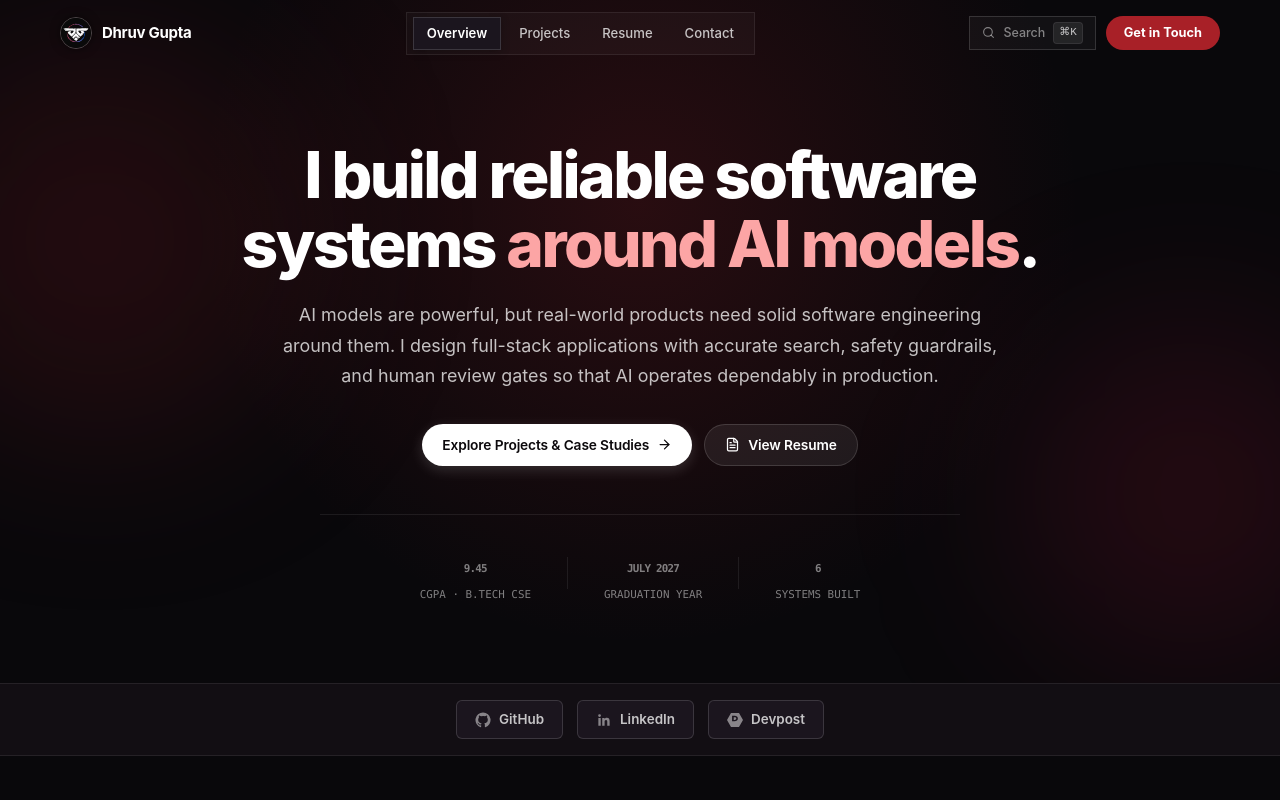
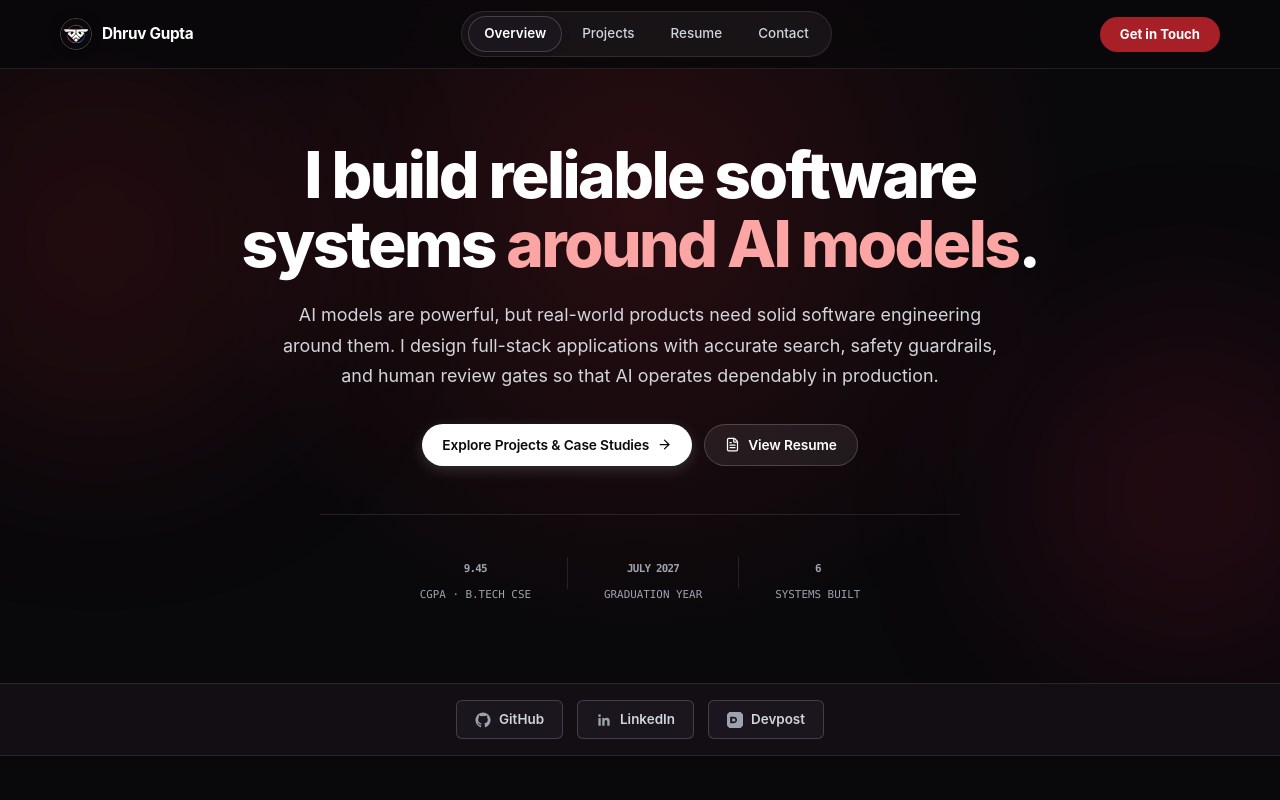
Before and after one commit to Dhruvg334/dhruv-gupta-portfolio, a React (Vite) app: page / in a window 1280 px wide. Shown: the top 800 px of the page. Built offline with nearby package versions, Linux system fonts and the light colour scheme; a web font is replaced by a local one.

Commit message:
fix: fix projects page hero layout, upgrade typography contrast, improve devpost icon, refine navbar shape, and remove footer tagline

```diff
--- a/src/App.tsx
+++ b/src/App.tsx
@@ -72,7 +72,7 @@
         Skip to main content
       </a>
 
-      <Navbar onOpenCommandPalette={() => setCmdOpen(true)} />
+      <Navbar />
 
       <main id="main-content">
         <Suspense fallback={<PageLoadingFallback />}>
--- a/src/components/Footer.tsx
+++ b/src/components/Footer.tsx
@@ -39,10 +39,6 @@
             <DevpostMark size={14} /> Devpost
           </a>
         </div>
-
-        <p className="footer-copy">
-          Designed with clean architecture and verifiable systems engineering.
-        </p>
       </div>
     </footer>
   )
--- a/src/components/Navbar.tsx
+++ b/src/components/Navbar.tsx
@@ -1,12 +1,8 @@
 import { useState, useEffect } from 'react'
 import { NavLink, Link, useLocation } from 'react-router-dom'
 import { motion } from 'motion/react'
-import { Menu, X, ArrowRight, Search } from 'lucide-react'
+import { Menu, X, ArrowRight } from 'lucide-react'
 import avatarSvg from '../assets/avatar.svg'
-
-interface NavbarProps {
-  onOpenCommandPalette?: () => void
-}
 
 const navItems = [
   { path: '/', label: 'Overview', end: true },
@@ -15,7 +11,7 @@
   { path: '/contact', label: 'Contact', end: false, preload: () => import('../pages/ContactPage') },
 ]
 
-export function Navbar({ onOpenCommandPalette }: NavbarProps) {
+export function Navbar() {
   const [scrolled, setScrolled] = useState(false)
   const [menuOpen, setMenuOpen] = useState(false)
   const location = useLocation()
@@ -66,18 +62,6 @@
           })}
 
           <div className="nav-actions-mobile">
-            {onOpenCommandPalette && (
-              <button
-                type="button"
-                className="btn btn--secondary mobile-cmd-btn"
-                onClick={() => {
-                  setMenuOpen(false)
-                  onOpenCommandPalette()
-                }}
-              >
-                <Search size={14} /> Quick Search (⌘K)
-              </button>
-            )}
             <Link
               to="/contact"
               className="btn btn--primary"
@@ -89,20 +73,6 @@
         </nav>
 
         <div className="header-desktop-actions">
-          {onOpenCommandPalette && (
-            <button
-              type="button"
-              className="header-cmd-trigger"
-              onClick={onOpenCommandPalette}
-              title="Open Command Palette (Ctrl+K / ⌘K)"
-              aria-label="Open Command Palette"
-            >
-              <Search size={13} />
-              <span className="cmd-hint-text">Search</span>
-              <kbd className="cmd-key-badge">⌘K</kbd>
-            </button>
-          )}
-
           <Link to="/contact" className="header-contact-btn">
             Get in Touch
           </Link>
--- a/src/components/SocialIcons.tsx
+++ b/src/components/SocialIcons.tsx
@@ -43,7 +43,7 @@
       fill="currentColor"
       className={className}
     >
-      <path d="M6.002 1.61 0 12.016l6.002 10.374h11.996L24 12.016 17.998 1.61H6.002Zm1.593 4.084h3.947c2.747 0 4.762 1.499 4.762 4.195 0 2.645-2.054 4.143-4.823 4.143H7.595V5.694Zm2.482 2.185v4.062h1.465c1.444 0 2.373-.807 2.373-2.031 0-1.225-.929-2.031-2.373-2.031H10.077Z" />
+      <path d="M0 3.6 3.6 0h16.8L24 3.6v16.8L20.4 24H3.6L0 20.4V3.6zm4.8 3.6v9.6h4.8c3.2 0 5.4-1.8 5.4-4.8s-2.2-4.8-5.4-4.8H4.8zm3 2.4h1.8c1.8 0 3 1 3 2.4s-1.2 2.4-3 2.4H7.8V9.6z" />
     </svg>
   )
 }
--- a/src/styles.css
+++ b/src/styles.css
@@ -11,15 +11,16 @@
   --bg-input: #151017;
 
   /* Borders & Dividers */
-  --border-subtle: rgba(255, 255, 255, 0.08);
-  --border-medium: rgba(255, 255, 255, 0.14);
-  --border-strong: rgba(255, 255, 255, 0.24);
-  --border-highlight: rgba(255, 255, 255, 0.35);
+  --border-subtle: rgba(255, 255, 255, 0.1);
+  --border-medium: rgba(255, 255, 255, 0.18);
+  --border-strong: rgba(255, 255, 255, 0.28);
+  --border-highlight: rgba(255, 255, 255, 0.4);
 
   /* Accent Colors */
   --accent-red: #e65345;
   --accent-crimson: #a82027;
   --accent-ruby: #e11d48;
+  --accent-light: #fca5a5;
 
   /* Status Colors */
   --emerald: #10b981;
@@ -31,11 +32,11 @@
   --rose: #f43f5e;
   --rose-bg: rgba(244, 63, 94, 0.12);
 
-  /* Text Colors */
+  /* Text Colors - High Readability & Contrast */
   --text-primary: #ffffff;
-  --text-secondary: rgba(255, 255, 255, 0.75);
-  --text-muted: rgba(255, 255, 255, 0.48);
-  --text-faint: rgba(255, 255, 255, 0.3);
+  --text-secondary: #d1d5db;
+  --text-muted: #9ca3af;
+  --text-faint: #6b7280;
 
   /* Fonts & Geometry */
   --mono: 'DM Mono', ui-monospace, SFMono-Regular, Menlo, monospace;
@@ -45,6 +46,7 @@
   --radius-md: 12px;
   --radius-lg: 18px;
   --radius-xl: 24px;
+  --radius-full: 9999px;
 }
 
 /* Global Reset */
@@ -262,24 +264,27 @@
   font-size: 0.92rem;
 }
 
-/* Site Header / Minimal Navigation */
+/* Site Header / Minimal Floating Navbar */
 .site-header {
   position: fixed;
   inset: 0 0 auto;
   z-index: 300;
-  transition: background 0.25s ease, border-color 0.25s ease, backdrop-filter 0.25s ease;
-  border-bottom: 1px solid transparent;
+  background: rgba(9, 8, 11, 0.8);
+  backdrop-filter: blur(20px);
+  -webkit-backdrop-filter: blur(20px);
+  border-bottom: 1px solid var(--border-subtle);
+  transition: all 0.25s ease;
 }
 
 .site-header--scrolled {
-  background: rgba(9, 8, 11, 0.88);
-  border-bottom-color: var(--border-subtle);
-  backdrop-filter: blur(16px);
+  background: rgba(9, 8, 11, 0.94);
+  border-bottom-color: var(--border-medium);
+  box-shadow: 0 4px 24px rgba(0, 0, 0, 0.4);
 }
 
 .nav-shell {
   width: min(var(--shell), calc(100% - 48px));
-  height: 66px;
+  height: 68px;
   margin: 0 auto;
   display: flex;
   align-items: center;
@@ -291,6 +296,7 @@
   display: inline-flex;
   align-items: center;
   gap: 10px;
+  text-decoration: none;
 }
 
 .brand-avatar {
@@ -303,7 +309,7 @@
 }
 
 .brand-name {
-  font-size: 0.94rem;
+  font-size: 0.96rem;
   font-weight: 700;
   letter-spacing: -0.02em;
   color: #fff;
@@ -313,9 +319,9 @@
   display: flex;
   align-items: center;
   gap: 4px;
-  background: rgba(255, 255, 255, 0.03);
+  background: rgba(255, 255, 255, 0.05);
   padding: 4px 6px;
-  border-radius: var(--radius-full);
+  border-radius: 999px;
   border: 1px solid var(--border-subtle);
 }
 
@@ -324,11 +330,11 @@
   display: inline-flex;
   align-items: center;
   justify-content: center;
-  padding: 6px 14px;
-  font-size: 0.82rem;
+  padding: 7px 16px;
+  font-size: 0.84rem;
   font-weight: 500;
   color: var(--text-secondary);
-  border-radius: var(--radius-full);
+  border-radius: 999px;
   transition: color 0.18s ease;
   text-decoration: none;
   z-index: 1;
@@ -346,7 +352,7 @@
 .nav-active-bubble {
   position: absolute;
   inset: 0;
-  border-radius: var(--radius-full);
+  border-radius: 999px;
   background: var(--bg-card-elevated);
   border: 1px solid var(--border-medium);
   box-shadow: 0 2px 8px rgba(0, 0, 0, 0.25);
@@ -365,23 +371,25 @@
 .header-desktop-actions {
   display: flex;
   align-items: center;
-  gap: 10px;
+  gap: 12px;
 }
 
 .header-contact-btn {
   display: inline-flex;
   align-items: center;
-  padding: 7px 18px;
+  padding: 7px 20px;
   border-radius: 999px;
   background: var(--accent-crimson);
   color: #fff;
-  font-size: 0.8rem;
+  font-size: 0.82rem;
   font-weight: 700;
-  transition: background 0.18s ease;
+  transition: all 0.18s ease;
 }
 
 .header-contact-btn:hover {
   background: #bf262e;
+  transform: translateY(-1px);
+  box-shadow: 0 4px 14px rgba(168, 32, 39, 0.4);
 }
 
 .menu-button {
@@ -958,47 +966,93 @@
 }
 
 /* ==========================================================================
+   Page Hero & Header (Common for Subpages)
+   ========================================================================== */
+.page-hero {
+  padding: 116px 0 36px;
+  background: radial-gradient(circle at 50% 0%, rgba(168, 32, 39, 0.16), transparent 50%),
+              var(--bg-main);
+  border-bottom: 1px solid var(--border-subtle);
+  position: relative;
+}
+
+.page-eyebrow {
+  color: var(--accent-red);
+  font-family: var(--mono);
+  font-size: 0.78rem;
+  font-weight: 700;
+  letter-spacing: 0.1em;
+  text-transform: uppercase;
+  margin-bottom: 8px;
+  display: block;
+}
+
+.page-title {
+  font-size: clamp(2rem, 3.8vw, 3rem);
+  font-weight: 800;
+  line-height: 1.15;
+  letter-spacing: -0.035em;
+  color: #ffffff;
+  margin-bottom: 12px;
+}
+
+.page-subtitle {
+  color: var(--text-secondary);
+  font-size: 1.05rem;
+  line-height: 1.6;
+  max-width: 720px;
+}
+
+/* ==========================================================================
    Projects Catalog Page Styles
    ========================================================================== */
 
-.projects-catalog-section {
+.projects-page {
   background: var(--bg-main);
 }
 
+.catalog-main-section {
+  padding: 40px 0 80px;
+}
+
 .catalog-controls-bar {
   display: flex;
   align-items: center;
   justify-content: space-between;
-  gap: 20px;
+  gap: 18px;
   margin-bottom: 24px;
   flex-wrap: wrap;
 }
 
+.catalog-filters-list,
 .filter-pills-bar {
   display: flex;
   flex-wrap: wrap;
+  align-items: center;
   gap: 8px;
 }
 
 .filter-btn {
   position: relative;
-  padding: 7px 16px;
+  padding: 8px 18px;
   border-radius: 999px;
   background: var(--bg-card);
   border: 1px solid var(--border-subtle);
   color: var(--text-secondary);
-  font-size: 0.8rem;
+  font-size: 0.82rem;
   font-weight: 600;
-  transition: color 0.18s ease;
+  transition: all 0.18s ease;
   overflow: hidden;
   display: inline-flex;
   align-items: center;
   justify-content: center;
+  cursor: pointer;
 }
 
 .filter-btn:hover {
   border-color: var(--border-medium);
   color: #fff;
+  background: var(--bg-card-hover);
 }
 
 .filter-btn-highlight {
@@ -1023,9 +1077,9 @@
   position: relative;
   display: flex;
   align-items: center;
-  min-width: 280px;
-  flex: 1;
-  max-width: 380px;
+  width: 100%;
+  max-width: 320px;
+  flex-shrink: 0;
 }
 
 .catalog-search-input {
@@ -1033,9 +1087,9 @@
   padding: 8px 34px 8px 36px;
   border-radius: 999px;
   background: var(--bg-card-elevated);
-  border: 1px solid var(--border-subtle);
-  color: #fff;
-  font-size: 0.82rem;
+  border: 1px solid var(--border-medium);
+  color: #fff;
+  font-size: 0.84rem;
   outline: none;
   transition: all 0.18s ease;
 }
@@ -1043,7 +1097,7 @@
 .catalog-search-input:focus {
   border-color: var(--accent-red);
   box-shadow: 0 0 0 2px rgba(230, 83, 69, 0.2);
-  background: var(--bg-input);
+  background: var(--bg-card);
 }
 
 .search-icon {
@@ -1073,7 +1127,7 @@
   align-items: center;
   gap: 12px;
   margin-bottom: 24px;
-  font-size: 0.82rem;
+  font-size: 0.84rem;
   color: var(--text-muted);
 }
 
```
